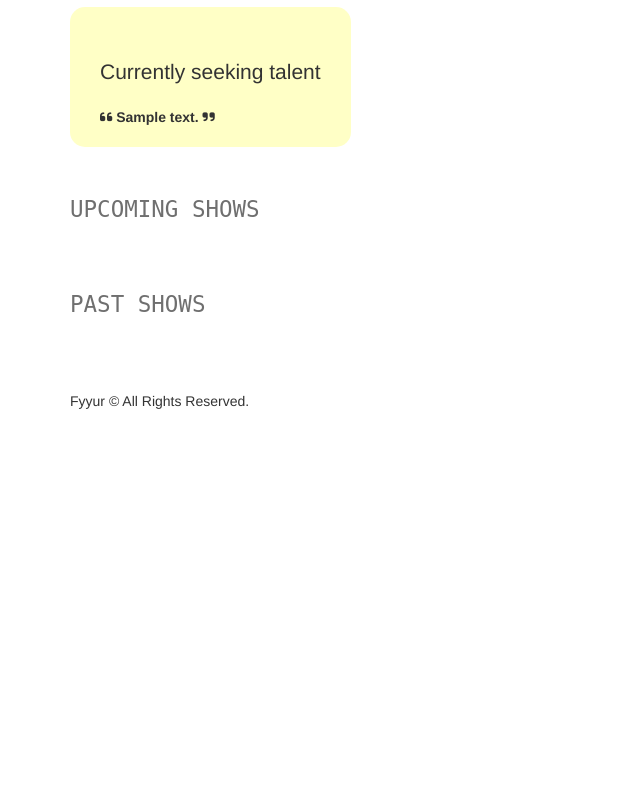
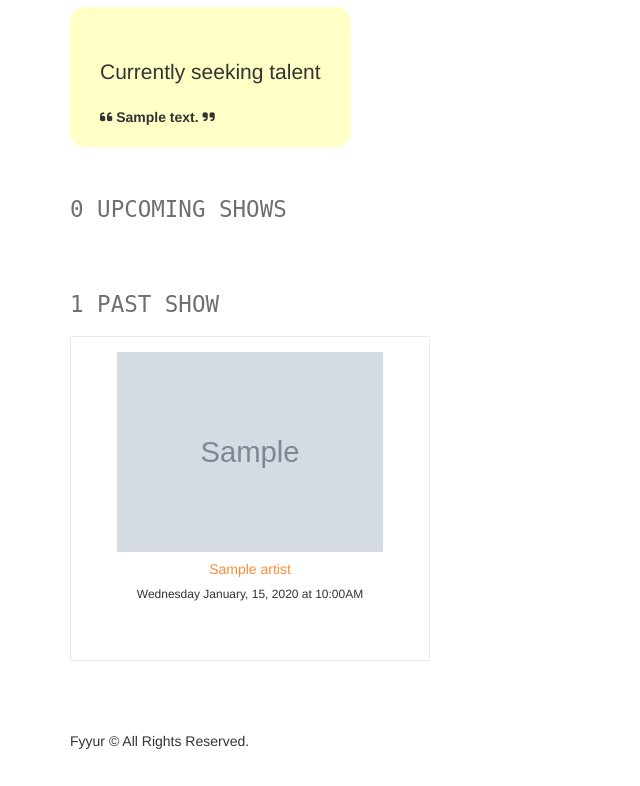
Before and after one commit to gskll/fyurr-fullstack, a Flask app: page /venues/1 in a window 1280 px wide. Shown: the part 437-1223 px from the top of the page, without its empty margins (0-640 px from the left). Before the commit the page ends 846 px from the top, so only its background shows below. Run offline with Flask 2, Linux system fonts and the light colour scheme; tables that the repository leaves empty hold one stand-in row (values such as "Sample post"); grey boxes marked "Sample" are stand-in pictures; some libraries are stand-ins or nearby versions.

Commit message:
feat: add show data to show venue page

```diff
--- a/app.py
+++ b/app.py
@@ -72,6 +72,7 @@ def venues():
         ).all()
 
         venues = [venue.serialize for venue in venues_list]
+
         d["venues"] = venues
 
         data.append(d)
@@ -107,7 +108,7 @@ def show_venue(venue_id):
     if venue is None:
         abort(404)
 
-    data = venue.serialize
+    data = venue.serialize_with_shows
 
     return render_template('pages/show_venue.html', venue=data)
 
@@ -204,6 +205,7 @@ def show_artist(artist_id):
     if artist is None:
         abort(404)
 
+    # TODO: add show data to serialize
     data = artist.serialize
 
     return render_template('pages/show_artist.html', artist=data)
--- a/models.py
+++ b/models.py
@@ -45,7 +45,20 @@ class Venue(db.Model):
                 }
 
     @property
-    def serialize_all_shows(self):
+    def serialize_with_shows(self):
+        upcoming_shows_list = Show.query.filter(
+            Show.venue_id == self.id,
+            Show.start_time > datetime.datetime.now()
+        )
+
+        upcoming_shows = [s.serialize for s in upcoming_shows_list]
+        past_shows_list = Show.query.filter(
+            Show.venue_id == self.id,
+            Show.start_time <= datetime.datetime.now()
+        )
+
+        past_shows = [s.serialize for s in past_shows_list]
+
         return {'id': self.id,
                 'name': self.name,
                 'city': self.city,
@@ -58,9 +71,10 @@ class Venue(db.Model):
                 'genres': self.genres.split(','),
                 'seeking_talent': self.seeking_talent,
                 'seeking_description': self.seeking_description,
-                'num_upcoming_shows': Show.query.filter(
-                    Show.start_time > datetime.datetime.now(),
-                    Show.venue_id == self.id)
+                'upcoming_shows_count': len(upcoming_shows),
+                'upcoming_shows': upcoming_shows,
+                'past_shows_count': len(past_shows),
+                'past_shows': past_shows,
                 }
 
 
--- a/templates/pages/show_venue.html
+++ b/templates/pages/show_venue.html
@@ -58,8 +58,8 @@
 		{%for show in venue.upcoming_shows %}
 		<div class="col-sm-4">
 			<div class="tile tile-show">
-				<img src="{{ show.artist_image_link }}" alt="Show Artist Image" />
-				<h5><a href="/artists/{{ show.artist_id }}">{{ show.artist_name }}</a></h5>
+				<img src="{{ show.artist.image_link }}" alt="Show Artist Image" />
+				<h5><a href="/artists/{{ show.artist_id }}">{{ show.artist.name }}</a></h5>
 				<h6>{{ show.start_time|datetime('full') }}</h6>
 			</div>
 		</div>
@@ -72,8 +72,8 @@
 		{%for show in venue.past_shows %}
 		<div class="col-sm-4">
 			<div class="tile tile-show">
-				<img src="{{ show.artist_image_link }}" alt="Show Artist Image" />
-				<h5><a href="/artists/{{ show.artist_id }}">{{ show.artist_name }}</a></h5>
+				<img src="{{ show.artist.image_link }}" alt="Show Artist Image" />
+				<h5><a href="/artists/{{ show.artist_id }}">{{ show.artist.name }}</a></h5>
 				<h6>{{ show.start_time|datetime('full') }}</h6>
 			</div>
 		</div>
```
